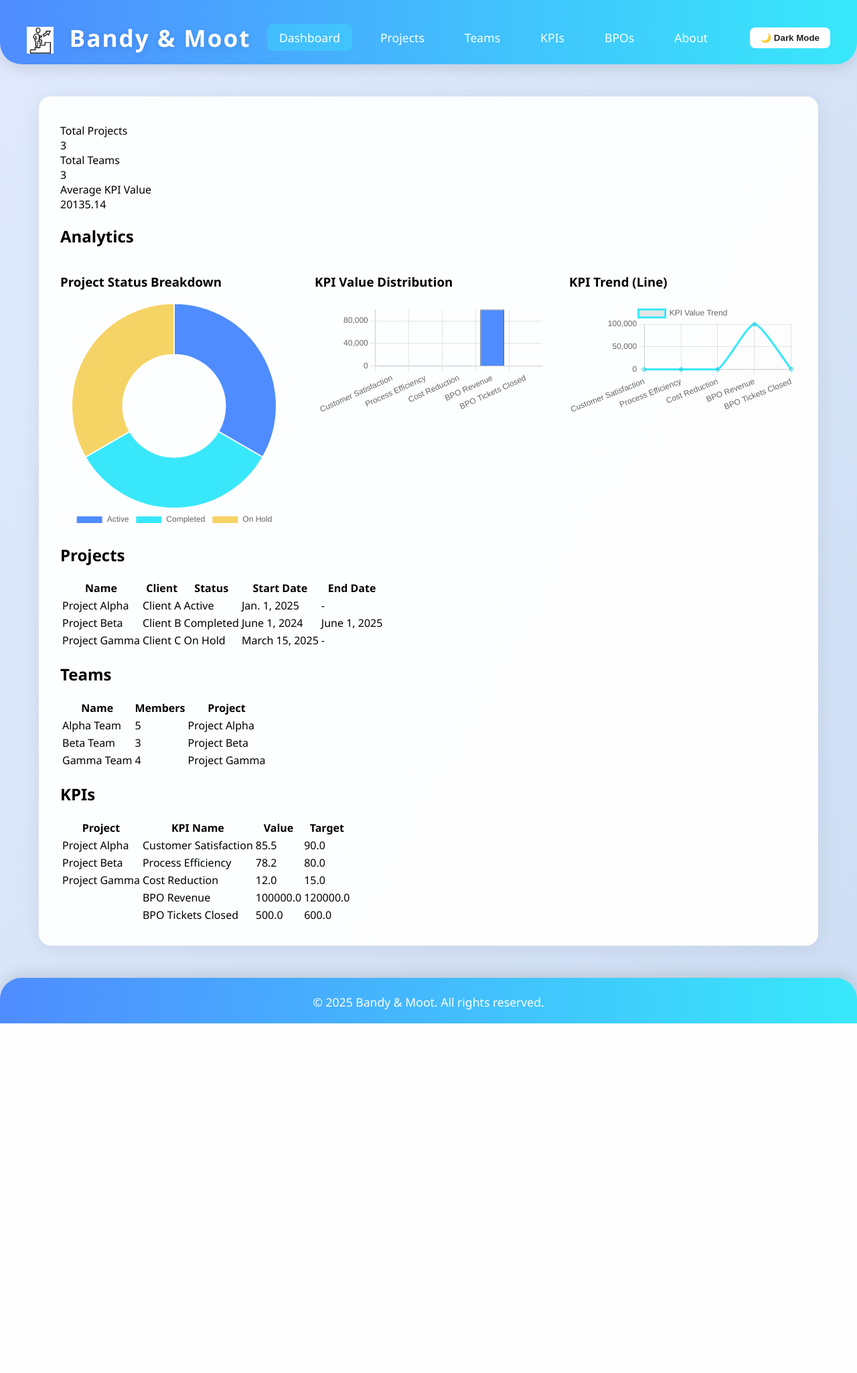
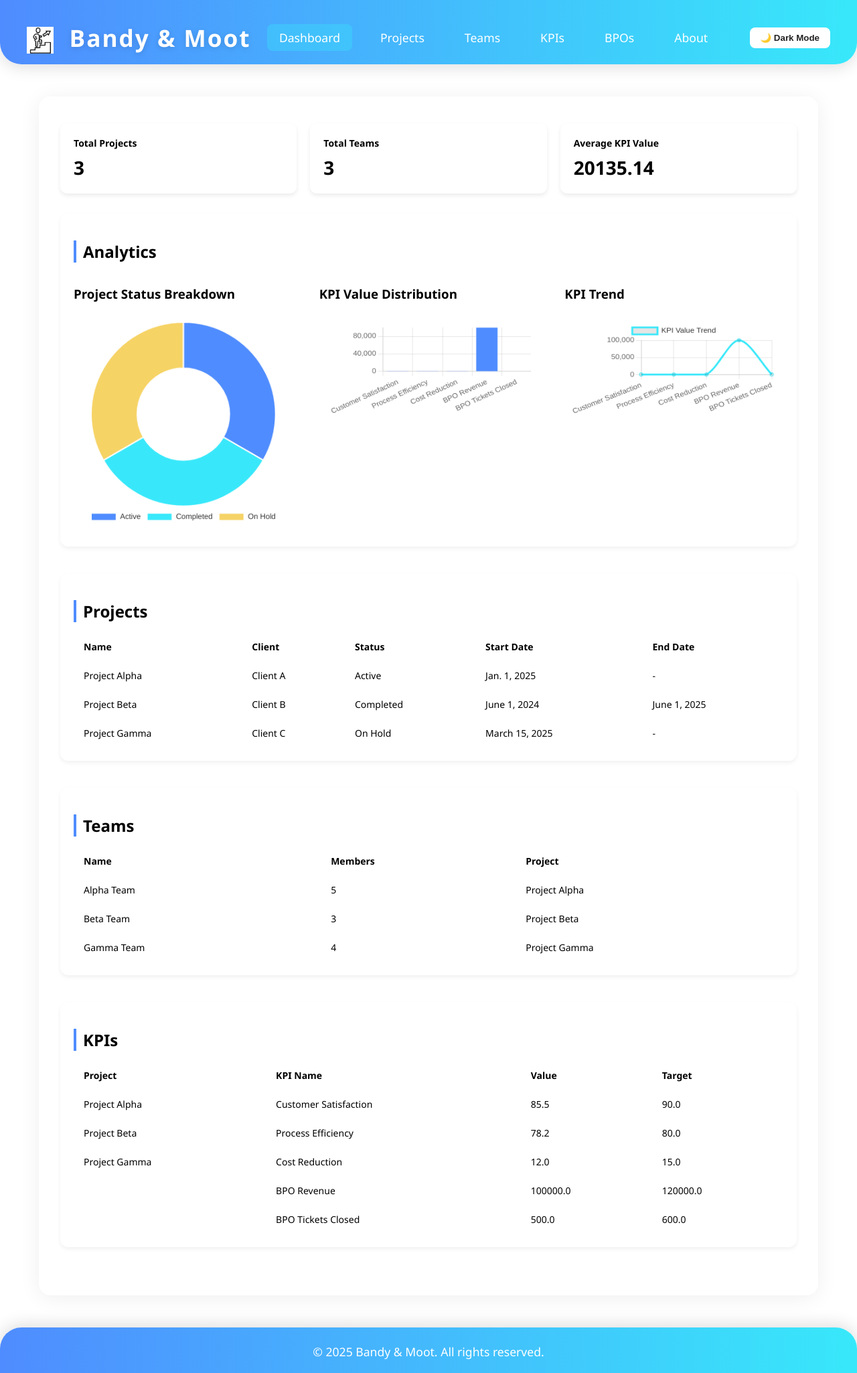
Before and after one commit to afnankhan232/KPO, a Django app: page / in a window 1280 px wide. Shown: the whole page at 67% size. Before the commit the page ends 1528 px from the top, so only its background shows below. Run offline with Django 5.2, Linux system fonts and the light colour scheme; data comes from the database, SQL or seed files in the repository.

Commit message:
updated dashboard

```diff
--- a/dashboard/templates/dashboard/dashboard.html
+++ b/dashboard/templates/dashboard/dashboard.html
@@ -1,9 +1,84 @@
 {% extends 'dashboard/base.html' %}
 {% block title %}KPO Dashboard{% endblock %}
+
 {% block extra_head %}
     <script src="https://cdn.jsdelivr.net/npm/chart.js"></script>
+    <style>
+        body {
+            font-family: "Segoe UI", Roboto, Helvetica, Arial, sans-serif;
+            background: var(--bg);
+            color: var(--text);
+            transition: background 0.3s, color 0.3s;
+        }
+        h2 {
+            margin-bottom: 15px;
+            border-left: 4px solid #4f8cff;
+            padding-left: 10px;
+            font-weight: 600;
+        }
+        .summary-cards {
+            display: flex;
+            gap: 20px;
+            flex-wrap: wrap;
+            margin-bottom: 30px;
+        }
+        .card {
+            flex: 1;
+            min-width: 220px;
+            background: var(--card-bg);
+            border-radius: 10px;
+            padding: 20px;
+            box-shadow: 0 3px 6px rgba(0,0,0,0.08);
+            transition: transform 0.2s ease, background 0.3s, color 0.3s;
+            color: var(--card-text);
+        }
+        .card:hover { transform: translateY(-4px); }
+        .card-title {
+            font-size: 14px;
+            font-weight: 600;
+            color: var(--card-title);
+            margin-bottom: 8px;
+        }
+        .card-value {
+            font-size: 28px;
+            font-weight: bold;
+            color: var(--card-text);
+        }
+        .section {
+            margin-bottom: 40px;
+            padding: 20px;
+            background: var(--card-bg);
+            border-radius: 12px;
+            box-shadow: 0 3px 6px rgba(0,0,0,0.06);
+            transition: background 0.3s, color 0.3s;
+        }
+        table {
+            width: 100%;
+            border-collapse: collapse;
+            font-size: 14px;
+        }
+        table th, table td {
+            padding: 12px 15px;
+            border-bottom: 1px solid var(--table-border);
+            text-align: left;
+        }
+        table th {
+            background: var(--table-th-bg);
+            font-weight: 600;
+        }
+        table tr:hover td {
+            background: var(--table-hover);
+        }
+        canvas {
+            background: var(--chart-bg);
+            border-radius: 10px;
+            padding: 10px;
+        }
+    </style>
 {% endblock %}
+
 {% block content %}
+    <!-- Summary Cards -->
     <div class="summary-cards">
         <div class="card">
             <div class="card-title">Total Projects</div>
@@ -24,6 +99,8 @@
             </div>
         </div>
     </div>
+
+    <!-- Analytics -->
     <div class="section">
         <h2>Analytics</h2>
         <div style="display: flex; gap: 40px; flex-wrap: wrap;">
@@ -36,11 +113,31 @@
                 <canvas id="kpiValueChart"></canvas>
             </div>
             <div style="flex:1; min-width:320px;">
-                <h3>KPI Trend (Line)</h3>
+                <h3>KPI Trend</h3>
                 <canvas id="kpiTrendChart"></canvas>
             </div>
         </div>
         <script>
+            // === THEME HELPERS ===
+            function getChartColors() {
+                const dark = document.body.classList.contains('dark-mode');
+                return {
+                    text: dark ? '#e0e0e0' : '#333',
+                    grid: dark ? '#444' : '#ddd',
+                };
+            }
+
+            function applyThemeToCharts() {
+                const colors = getChartColors();
+                Chart.defaults.color = colors.text;
+                Chart.defaults.borderColor = colors.grid;
+                Chart.helpers.each(Chart.instances, function(chart) {
+                    chart.update();
+                });
+            }
+
+            // === CHARTS ===
+
             // Project Status Chart
             const projectStatusData = {
                 labels: [{% for project in projects %}'{{ project.status }}',{% endfor %}],
@@ -48,56 +145,61 @@
                     label: 'Projects',
                     data: [{% for project in projects %}1,{% endfor %}],
                     backgroundColor: [
-                        '#4f8cff', '#38e8fa', '#f6d365', '#fda085', '#2ecc40', '#e74c3c', '#f1c40f', '#9b59b6'
-                    ],
+                        '#4f8cff','#38e8fa','#f6d365','#fda085',
+                        '#2ecc40','#e74c3c','#f1c40f','#9b59b6'
+                    ]
                 }]
             };
-            // Group by status
             const statusCounts = {};
-            projectStatusData.labels.forEach((status, i) => {
-                statusCounts[status] = (statusCounts[status] || 0) + 1;
+            projectStatusData.labels.forEach((s) => {
+                statusCounts[s] = (statusCounts[s] || 0) + 1;
             });
             projectStatusData.labels = Object.keys(statusCounts);
             projectStatusData.datasets[0].data = Object.values(statusCounts);
             new Chart(document.getElementById('projectStatusChart'), {
                 type: 'doughnut',
                 data: projectStatusData,
-                options: {responsive: true, plugins: {legend: {position: 'bottom'}}}
+                options: {responsive:true, plugins:{legend:{position:'bottom'}}}
             });
+
             // KPI Value Chart
-            const kpiValueData = {
+            new Chart(document.getElementById('kpiValueChart'), {
+                type: 'bar',
+                data: {
                     labels: [{% for kpi in kpis %}'{{ kpi.name }}',{% endfor %}],
                     datasets: [{
                         label: 'KPI Value',
                         data: [{% for kpi in kpis %}{{ kpi.value }},{% endfor %}],
-                    backgroundColor: '#4f8cff',
-                    borderColor: '#2c3e50',
-                    borderWidth: 1
+                        backgroundColor: '#4f8cff'
                     }]
-            };
-            new Chart(document.getElementById('kpiValueChart'), {
-                type: 'bar',
-                data: kpiValueData,
-                options: {responsive: true, plugins: {legend: {display: false}}}
+                },
+                options: {responsive:true, plugins:{legend:{display:false}}}
             });
-            // KPI Trend Line Chart (assumes KPIs are ordered by creation or time)
-            const kpiTrendData = {
+
+            // KPI Trend Line Chart
+            new Chart(document.getElementById('kpiTrendChart'), {
+                type: 'line',
+                data: {
                     labels: [{% for kpi in kpis %}'{{ kpi.name }}',{% endfor %}],
                     datasets: [{
                         label: 'KPI Value Trend',
                         data: [{% for kpi in kpis %}{{ kpi.value }},{% endfor %}],
-                    fill: false,
                         borderColor: '#38e8fa',
-                    tension: 0.2
+                        tension: 0.3
                     }]
-            };
-            new Chart(document.getElementById('kpiTrendChart'), {
-                type: 'line',
-                data: kpiTrendData,
-                options: {responsive: true, plugins: {legend: {display: true}}}
+                },
+                options: {responsive:true, plugins:{legend:{display:true}}}
+            });
+
+            // === APPLY THEME TO CHARTS ===
+            applyThemeToCharts();
+            document.getElementById('darkModeToggle')?.addEventListener('click', () => {
+                setTimeout(applyThemeToCharts, 100);
             });
         </script>
     </div>
+
+    <!-- Projects -->
     <div class="section">
         <h2>Projects</h2>
         <table>
@@ -115,6 +217,8 @@
             {% endfor %}
         </table>
     </div>
+
+    <!-- Teams -->
     <div class="section">
         <h2>Teams</h2>
         <table>
@@ -130,6 +234,8 @@
             {% endfor %}
         </table>
     </div>
+
+    <!-- KPIs -->
     <div class="section">
         <h2>KPIs</h2>
         <table>
```
Lines whose indentation alone changed are shown as unchanged.
